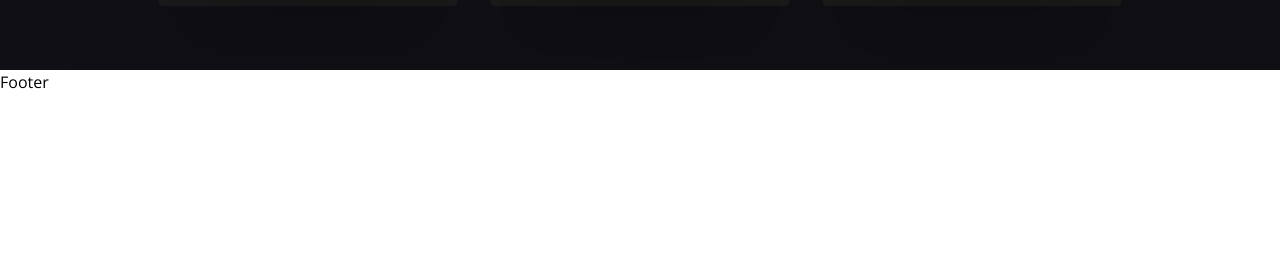
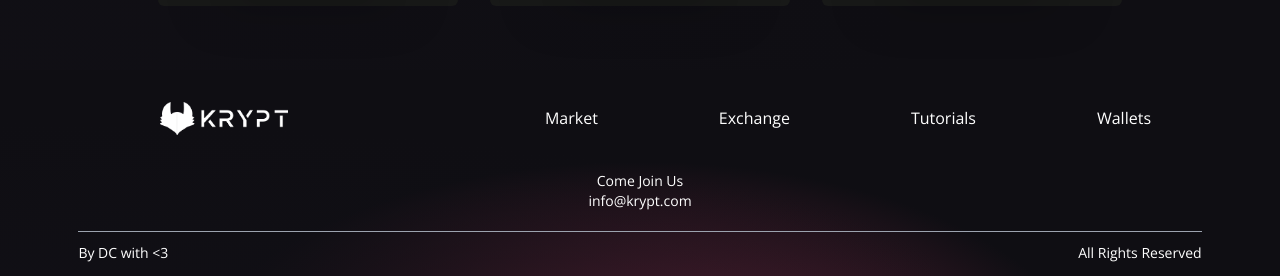
Before and after one commit to 01-DC/web3-payment-dapp, a React (Vite) app: page / in a window 1280 px wide. Shown: the part 2259-2535 px from the top of the page. Before the commit the page ends 2353 px from the top, so only its background shows below. Built offline with nearby package versions, Linux system fonts and the light colour scheme; no server answers.

Commit message:
created footer component

```diff
--- a/src/components/Footer.jsx
+++ b/src/components/Footer.jsx
@@ -1,9 +1,44 @@
-import React from 'react'
+import React from "react"
+
+import logo from "../assets/logo.png"
 
 const Footer = () => {
-  return (
-    <div>Footer</div>
-  )
+	return (
+		<div className="w-full flex md:justify-center justify-between items-center flex-col p-4 gradient-bg-footer">
+			<div className="w-full flex sm:flex-row flex-col justify-between items-center my-4">
+				<div className="flex flex-[0.5] justify-center items-center">
+					<img src={logo} alt="logo" className="w-32" />
+				</div>
+				<div className="flex flex-1 justify-evenly items-center flex-wrap sm:mt-0 mt-5 w-full">
+					<p className="text-white text-base text-center mx-2 cursor-pointer">
+						Market
+					</p>
+					<p className="text-white text-base text-center mx-2 cursor-pointer">
+						Exchange
+					</p>
+					<p className="text-white text-base text-center mx-2 cursor-pointer">
+						Tutorials
+					</p>
+					<p className="text-white text-base text-center mx-2 cursor-pointer">
+						Wallets
+					</p>
+				</div>
+			</div>
+			<div className="flex justify-center items-center flex-col mt-5">
+				<p className="text-white text-sm text-center">Come Join Us</p>
+				<p className="text-white text-sm text-center">info@krypt.com</p>
+			</div>
+			<div className="sm:w-[90%] w-full h-[0.25px] bg-gray-400 mt-5" />
+			<div className="sm:w-[90%] w-full flex justify-between items-center mt-3">
+				<p className="text-white text-sm text-center">
+					By DC with &lt;3
+				</p>
+				<p className="text-white text-sm text-center">
+					All Rights Reserved
+				</p>
+			</div>
+		</div>
+	)
 }
 
 export default Footer
```
